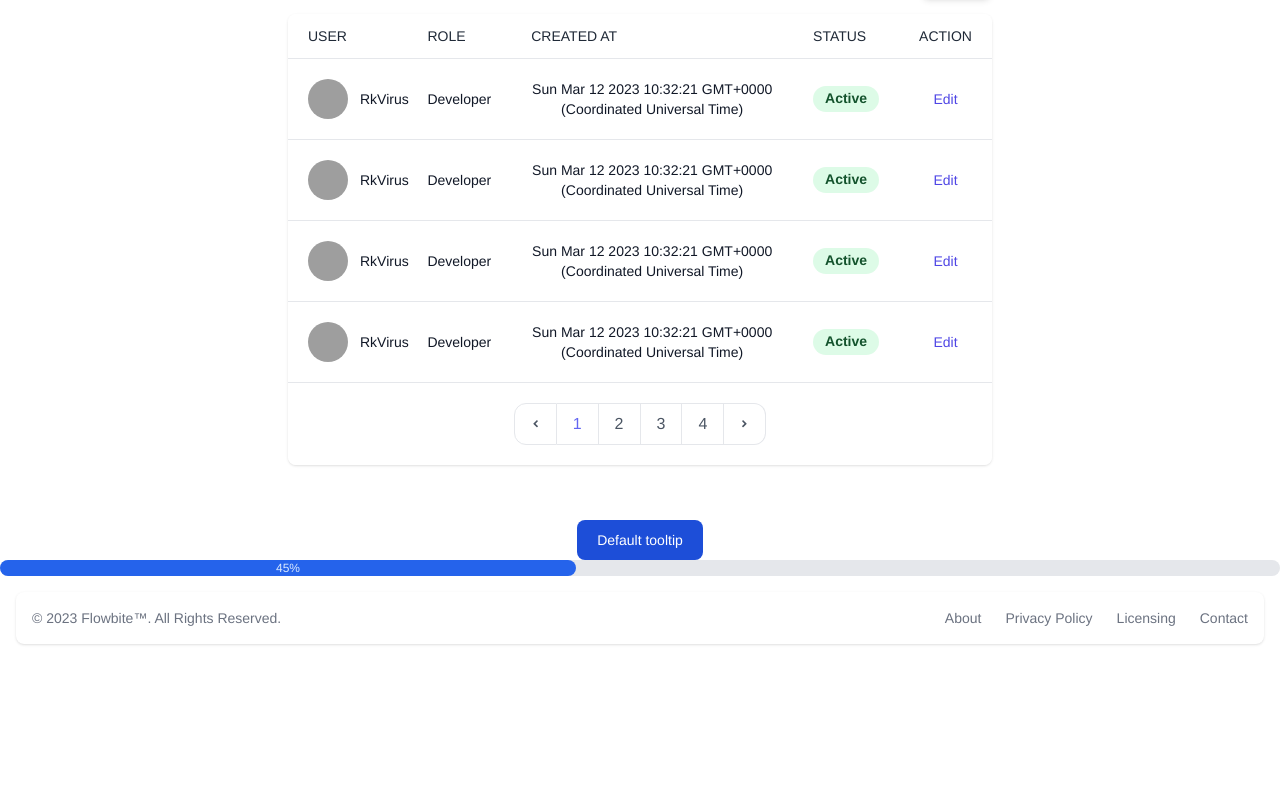
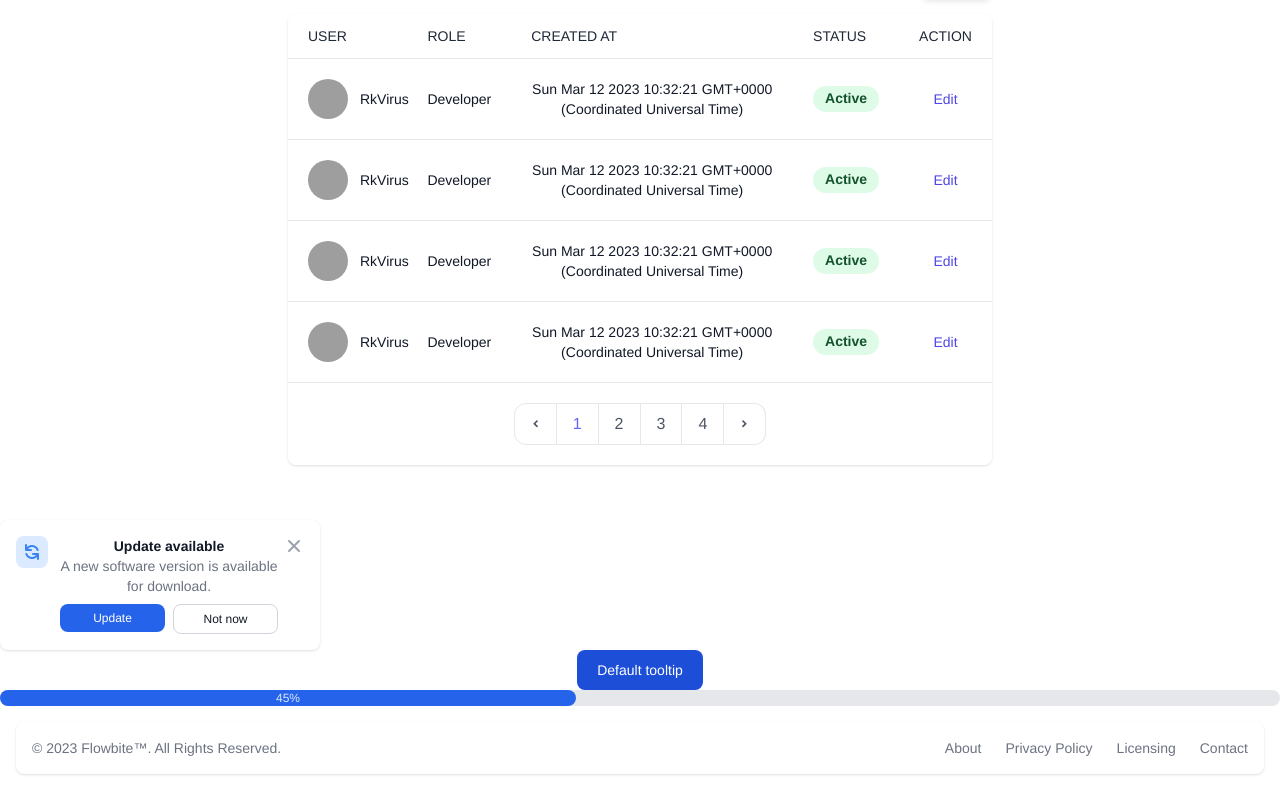
Before and after one commit to Rk-Virus/Vue-Components, a Vue app: page / in a window 1280 px wide. Shown: the part 329-1119 px from the top of the page. Before the commit the page ends 989 px from the top, so only its background shows below. Built offline with nearby package versions, Linux system fonts and the light colour scheme; grey boxes are pictures that could not be loaded.

Commit message:
snackBar

```diff
--- a/src/App.vue
+++ b/src/App.vue
@@ -6,9 +6,11 @@
   <HelloWorld msg="Welcome to Your Vue.js App" />
   <TableComponent title="Table title" />
   <!-- <NiceComponent /> -->
+  <snackBar/>
   <ToolTip/>
   <LabelProgess/>
   <FooterComponent />
+
 
 
 
@@ -21,6 +23,7 @@ import TableComponent from './components/TableComponent.vue'
 import ToolTip from './components/ToolTip.vue'
 import LabelProgess from './components/LabelProgess.vue'
 import SkeletonBar from './components/SkeletonBar.vue'
+import snackBar from './components/snackBar.vue'
 
 
 
@@ -30,7 +33,7 @@ export default {
     HelloWorld,
     TableComponent,
     FooterComponent,
-    ToolTip,LabelProgess,SkeletonBar
+    ToolTip,LabelProgess,SkeletonBar,snackBar
 
   }
 }
--- /dev/null
+++ b/src/components/snackBar.vue
@@ -0,0 +1,30 @@
+<template>
+
+<div id="toast-interactive" class="w-full max-w-xs p-4 text-gray-500 bg-white rounded-lg shadow dark:bg-gray-800 dark:text-gray-400" role="alert">
+    <div class="flex">
+        <div class="inline-flex items-center justify-center flex-shrink-0 w-8 h-8 text-blue-500 bg-blue-100 rounded-lg dark:text-blue-300 dark:bg-blue-900">
+            <svg aria-hidden="true" class="w-5 h-5" fill="currentColor" viewBox="0 0 20 20" xmlns="http://www.w3.org/2000/svg"><path fill-rule="evenodd" d="M4 2a1 1 0 011 1v2.101a7.002 7.002 0 0111.601 2.566 1 1 0 11-1.885.666A5.002 5.002 0 005.999 7H9a1 1 0 010 2H4a1 1 0 01-1-1V3a1 1 0 011-1zm.008 9.057a1 1 0 011.276.61A5.002 5.002 0 0014.001 13H11a1 1 0 110-2h5a1 1 0 011 1v5a1 1 0 11-2 0v-2.101a7.002 7.002 0 01-11.601-2.566 1 1 0 01.61-1.276z" clip-rule="evenodd"></path></svg>
+            <span class="sr-only">Refresh icon</span>
+        </div>
+        <div class="ml-3 text-sm font-normal">
+            <span class="mb-1 text-sm font-semibold text-gray-900 dark:text-white">Update available</span>
+            <div class="mb-2 text-sm font-normal">A new software version is available for download.</div>
+            <div class="grid grid-cols-2 gap-2">
+                <div>
+                    <a href="#" class="inline-flex justify-center w-full px-2 py-1.5 text-xs font-medium text-center text-white bg-blue-600 rounded-lg hover:bg-blue-700 focus:ring-4 focus:outline-none focus:ring-blue-300 dark:bg-blue-500 dark:hover:bg-blue-600 dark:focus:ring-blue-800">Update</a>
+                </div>
+                <div>
+                    <a href="#" class="inline-flex justify-center w-full px-2 py-1.5 text-xs font-medium text-center text-gray-900 bg-white border border-gray-300 rounded-lg hover:bg-gray-100 focus:ring-4 focus:outline-none focus:ring-gray-200 dark:bg-gray-600 dark:text-white dark:border-gray-600 dark:hover:bg-gray-700 dark:hover:border-gray-700 dark:focus:ring-gray-700">Not now</a>
+                </div>
+            </div>
+        </div>
+        <button type="button" class="ml-auto -mx-1.5 -my-1.5 bg-white text-gray-400 hover:text-gray-900 rounded-lg focus:ring-2 focus:ring-gray-300 p-1.5 hover:bg-gray-100 inline-flex h-8 w-8 dark:text-gray-500 dark:hover:text-white dark:bg-gray-800 dark:hover:bg-gray-700" data-dismiss-target="#toast-interactive" aria-label="Close">
+            <span class="sr-only">Close</span>
+            <svg aria-hidden="true" class="w-5 h-5" fill="currentColor" viewBox="0 0 20 20" xmlns="http://www.w3.org/2000/svg"><path fill-rule="evenodd" d="M4.293 4.293a1 1 0 011.414 0L10 8.586l4.293-4.293a1 1 0 111.414 1.414L11.414 10l4.293 4.293a1 1 0 01-1.414 1.414L10 11.414l-4.293 4.293a1 1 0 01-1.414-1.414L8.586 10 4.293 5.707a1 1 0 010-1.414z" clip-rule="evenodd"></path></svg>
+        </button>
+    </div>
+</div>
+
+
+
+</template>
```
